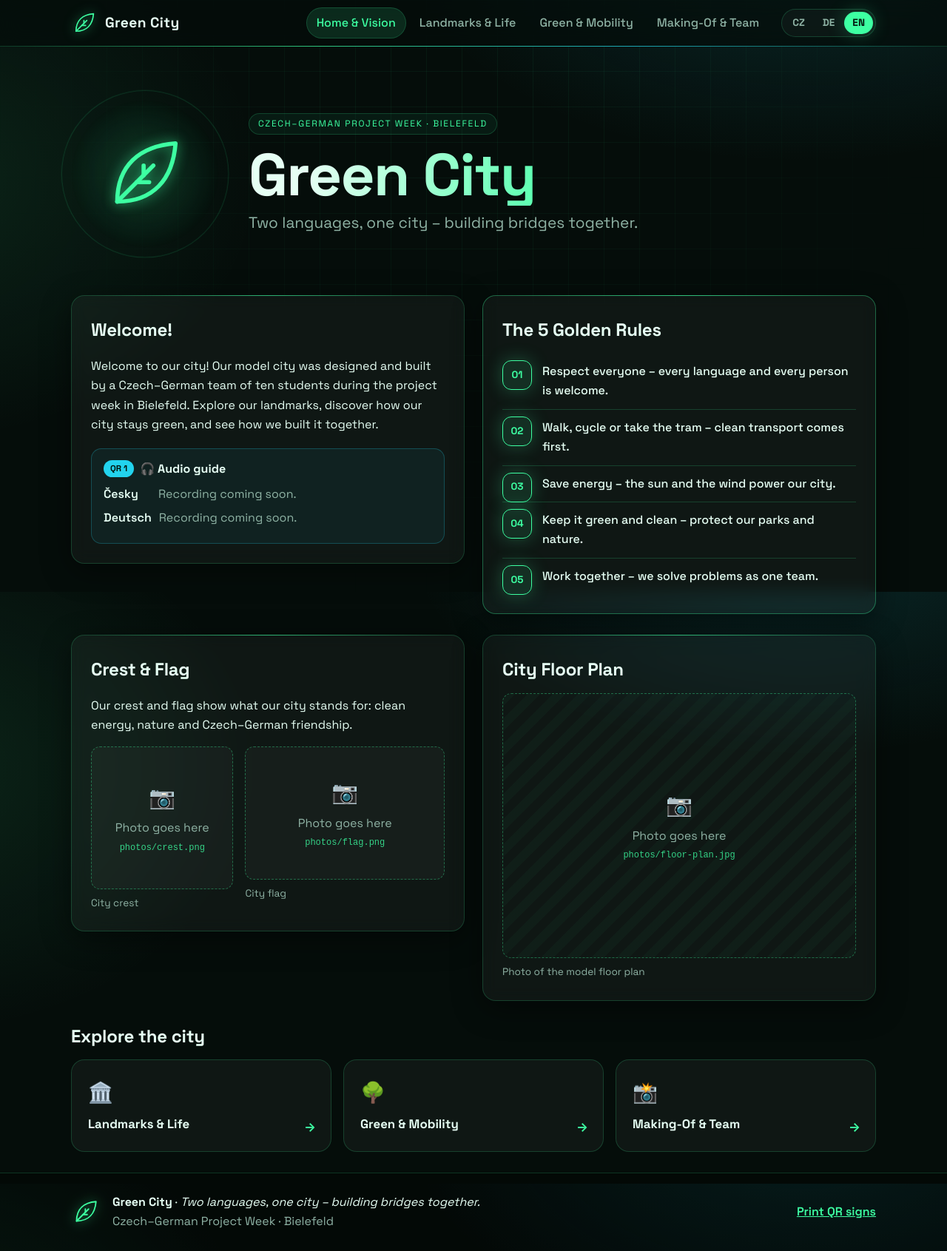
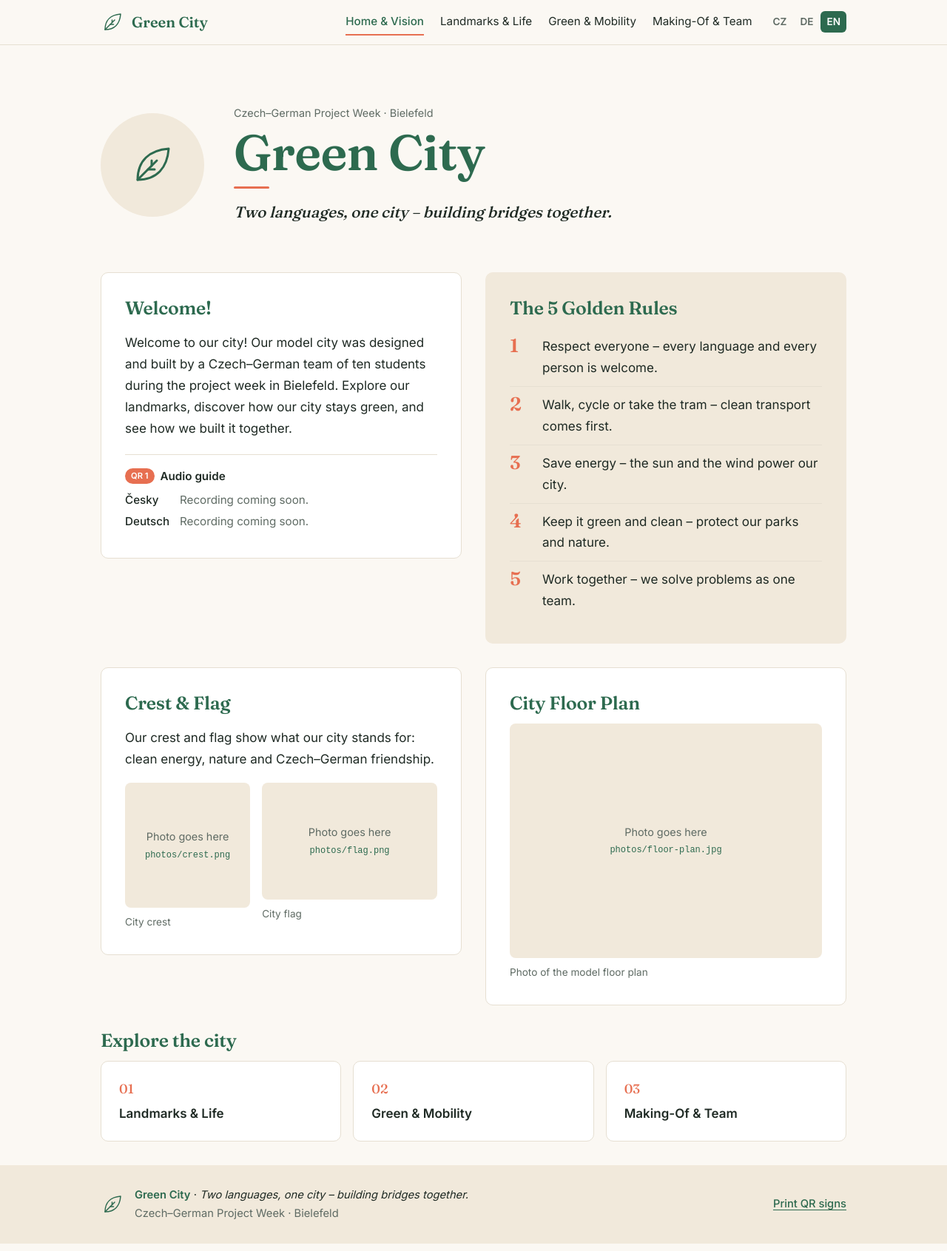
Before and after one commit to kajezivollek/chatgpt, a plain HTML site: page index.html in a window 1280 px wide. Shown: the whole page at 74% size. Drawn offline with Linux system fonts and the light colour scheme.

Commit message:
Minimal, warmer design with primary, secondary and contrast colours
Co-Authored-By: Claude Opus 5.5 <noreply@anthropic.com>
Claude-Session: https://claude.ai/code/session_01BqTBNHwWuP421AD7uZzrBU

```diff
--- a/css/style.css
+++ b/css/style.css
@@ -1,190 +1,134 @@
-@import url("https://fonts.googleapis.com/css2?family=Space+Grotesk:wght@400;500;600;700&display=swap");
+@import url("https://fonts.googleapis.com/css2?family=Fraunces:opsz,wght@9..144,500;9..144,600&family=Inter:wght@400;500;600&display=swap");
 
+/* ===== The three brand colours – change them here ===== */
 :root {
-  --bg: #050d0a;
-  --bg-2: #0a1a14;
-  --card: rgba(255, 255, 255, .045);
-  --card-solid: #0d1f18;
-  --ink: #e6fff4;
-  --muted: #8fb3a5;
-  --line: rgba(61, 255, 162, .18);
-  --neon: #3dffa2;
-  --neon-2: #22d3ee;
-  --lime: #b6ff3d;
-  --on-neon: #03140c;
-  --radius: 18px;
-  --glow: 0 0 24px rgba(61, 255, 162, .25);
-  --shadow: 0 10px 40px rgba(0, 0, 0, .45);
-  color-scheme: dark;
+  --primary: #2d6a4f;    /* forest green – headings, links, header */
+  --secondary: #f1e9db;  /* warm sand – section backgrounds, soft fills */
+  --contrast: #e76f51;   /* terracotta – highlights, numbers, active states */
+
+  --bg: #fbf8f3;
+  --card: #ffffff;
+  --ink: #1f2a24;
+  --muted: #5f6b64;
+  --line: #e6dfd2;
+  --on-primary: #ffffff;
+  --radius: 10px;
+  color-scheme: light;
 }
 
 * { box-sizing: border-box; }
-html { scroll-behavior: smooth; scroll-padding-top: 84px; }
+html { scroll-behavior: smooth; scroll-padding-top: 76px; }
 body {
   margin: 0;
-  font-family: "Space Grotesk", "Segoe UI", system-ui, -apple-system, Roboto, Arial, sans-serif;
+  font-family: "Inter", "Segoe UI", system-ui, -apple-system, Roboto, Arial, sans-serif;
+  font-size: 17px;
   color: var(--ink);
-  line-height: 1.65;
-  background:
-    radial-gradient(900px 500px at 85% -10%, rgba(34, 211, 238, .14), transparent 60%),
-    radial-gradient(800px 600px at -10% 30%, rgba(61, 255, 162, .10), transparent 60%),
-    var(--bg);
-  background-attachment: fixed;
-  min-height: 100vh;
-}
-body::before {
-  content: ""; position: fixed; inset: 0; z-index: -1; pointer-events: none;
-  background-image:
-    linear-gradient(rgba(61, 255, 162, .05) 1px, transparent 1px),
-    linear-gradient(90deg, rgba(61, 255, 162, .05) 1px, transparent 1px);
-  background-size: 48px 48px;
-  mask-image: radial-gradient(ellipse at 50% 0%, #000 20%, transparent 75%);
-  -webkit-mask-image: radial-gradient(ellipse at 50% 0%, #000 20%, transparent 75%);
+  background: var(--bg);
+  line-height: 1.7;
 }
 img { max-width: 100%; display: block; }
-a { color: var(--neon); }
+a { color: var(--primary); text-underline-offset: 3px; }
+a:hover { color: var(--contrast); }
 .muted { color: var(--muted); }
-.wrap { max-width: 1120px; margin: 0 auto; padding: 0 16px; }
+.wrap { max-width: 1040px; margin: 0 auto; padding: 0 16px; }
+h1, h2, h3 { font-family: "Fraunces", Georgia, serif; font-weight: 600; letter-spacing: -.01em; }
 
 /* ---------- Header ---------- */
-#site-header {
-  position: sticky; top: 0; z-index: 10;
-  background: rgba(5, 13, 10, .72);
-  backdrop-filter: blur(14px); -webkit-backdrop-filter: blur(14px);
-  border-bottom: 1px solid var(--line);
+#site-header { position: sticky; top: 0; z-index: 10; background: rgba(251, 248, 243, .94); border-bottom: 1px solid var(--line); }
+.bar { max-width: 1040px; margin: 0 auto; padding: 12px 16px; display: flex; align-items: center; gap: 20px; flex-wrap: wrap; }
+.brand { display: flex; align-items: center; gap: 10px; color: var(--primary); text-decoration: none; font-family: "Fraunces", Georgia, serif; font-weight: 600; font-size: 1.25rem; }
+.brand-crest { width: 32px; height: 32px; display: grid; place-items: center; }
+.brand-crest img { max-height: 32px; width: auto; }
+.nav { display: flex; gap: 22px; margin-left: auto; flex-wrap: wrap; }
+.nav a { color: var(--ink); text-decoration: none; padding: 4px 0; font-size: .95rem; border-bottom: 2px solid transparent; white-space: nowrap; }
+.nav a:hover { color: var(--primary); }
+.nav a[aria-current="page"] { color: var(--primary); border-bottom-color: var(--contrast); font-weight: 500; }
+.langs { display: flex; gap: 2px; }
+.langs button {
+  border: 0; background: none; color: var(--muted); font: inherit; font-size: .85rem; font-weight: 600;
+  padding: 3px 8px; border-radius: 6px; cursor: pointer;
 }
-#site-header::after {
-  content: ""; position: absolute; left: 0; right: 0; bottom: -1px; height: 1px;
-  background: linear-gradient(90deg, transparent, var(--neon), var(--neon-2), transparent);
-  opacity: .7;
-}
-.bar { max-width: 1120px; margin: 0 auto; padding: 10px 16px; display: flex; align-items: center; gap: 16px; flex-wrap: wrap; }
-.brand { display: flex; align-items: center; gap: 10px; color: var(--ink); text-decoration: none; font-weight: 700; font-size: 1.2rem; letter-spacing: .02em; }
-.brand-crest { width: 36px; height: 36px; display: grid; place-items: center; }
-.brand-crest img { max-height: 36px; width: auto; }
-.nav { display: flex; gap: 4px; margin-left: auto; flex-wrap: wrap; }
-.nav a {
-  color: var(--muted); text-decoration: none; padding: 8px 14px; border-radius: 999px;
-  font-weight: 500; white-space: nowrap; transition: color .2s, background .2s;
-}
-.nav a:hover { color: var(--ink); background: rgba(61, 255, 162, .08); }
-.nav a[aria-current="page"] { color: var(--neon); background: rgba(61, 255, 162, .12); box-shadow: inset 0 0 0 1px var(--line); }
-.langs { display: flex; gap: 2px; padding: 3px; border-radius: 999px; border: 1px solid var(--line); background: rgba(255, 255, 255, .03); }
-.langs button {
-  border: 0; background: transparent; color: var(--muted); font: inherit; font-weight: 700; font-size: .85rem;
-  padding: 4px 11px; border-radius: 999px; cursor: pointer;
-}
-.langs button[aria-pressed="true"] { background: var(--neon); color: var(--on-neon); box-shadow: var(--glow); }
-.menu-btn { display: none; margin-left: auto; background: none; border: 0; color: var(--ink); font-size: 1.6rem; cursor: pointer; }
+.langs button:hover { color: var(--ink); }
+.langs button[aria-pressed="true"] { background: var(--primary); color: var(--on-primary); }
+.menu-btn { display: none; margin-left: auto; background: none; border: 0; color: var(--ink); font-size: 1.5rem; cursor: pointer; }
 @media (max-width: 880px) {
   .menu-btn { display: block; }
-  .nav { display: none; width: 100%; flex-direction: column; margin: 0; }
+  .nav { display: none; width: 100%; flex-direction: column; gap: 4px; margin: 0; padding: 6px 0; }
   #site-header.open .nav { display: flex; }
-  .bar { gap: 10px; }
+  .nav a { align-self: flex-start; }
 }
 
-/* ---------- Leaf mark (shown until your crest is added) ---------- */
-.leaf { width: 100%; height: 100%; color: var(--neon); filter: drop-shadow(0 0 8px rgba(61, 255, 162, .6)); }
+.leaf { width: 100%; height: 100%; color: var(--primary); }
 
 /* ---------- Hero ---------- */
-.hero { padding: 72px 0 64px; position: relative; overflow: hidden; }
-.hero-grid { display: grid; grid-template-columns: 200px 1fr; gap: 40px; align-items: center; }
-.hero-crest { width: 200px; height: 200px; display: grid; place-items: center; position: relative; }
-.hero-crest::before {
-  content: ""; position: absolute; inset: -10px; border-radius: 50%;
-  border: 1px solid var(--line);
-  background: radial-gradient(circle, rgba(61, 255, 162, .18), transparent 65%);
-  animation: pulse 4s ease-in-out infinite;
-}
-.hero-crest img, .hero-crest svg { position: relative; max-width: 160px; max-height: 160px; width: auto; height: auto; }
-.hero-crest svg { width: 120px; height: 120px; }
-.kicker {
-  display: inline-block; text-transform: uppercase; letter-spacing: .14em; font-size: .75rem; margin: 0;
-  color: var(--neon); border: 1px solid var(--line); padding: 4px 12px; border-radius: 999px; background: rgba(61, 255, 162, .06);
-}
-.hero h1 {
-  font-size: clamp(2.8rem, 8vw, 5rem); margin: 14px 0 6px; line-height: 1.02; letter-spacing: -.02em;
-  background: linear-gradient(100deg, var(--ink) 10%, var(--neon) 55%, var(--neon-2) 95%);
-  -webkit-background-clip: text; background-clip: text; color: transparent;
-}
-.motto { font-size: 1.3rem; color: var(--muted); margin: 0; }
-@keyframes pulse { 0%, 100% { transform: scale(1); opacity: .8; } 50% { transform: scale(1.06); opacity: 1; } }
+.hero { padding: 80px 0 64px; }
+.hero-grid { display: grid; grid-template-columns: 140px 1fr; gap: 40px; align-items: center; }
+.hero-crest { width: 140px; height: 140px; display: grid; place-items: center; background: var(--secondary); border-radius: 50%; }
+.hero-crest img { max-width: 100px; max-height: 100px; width: auto; height: auto; }
+.hero-crest svg { width: 64px; height: 64px; }
+.kicker { margin: 0; color: var(--muted); font-size: .9rem; }
+.hero h1 { font-size: clamp(2.6rem, 7vw, 4.2rem); margin: 6px 0 10px; line-height: 1.05; color: var(--primary); }
+.motto { font-family: "Fraunces", Georgia, serif; font-style: italic; font-size: 1.3rem; margin: 0; color: var(--ink); }
+.motto::before { content: ""; display: block; width: 48px; height: 3px; background: var(--contrast); border-radius: 2px; margin-bottom: 14px; }
 @media (max-width: 640px) {
-  .hero { padding: 48px 0; }
-  .hero-grid { grid-template-columns: 1fr; text-align: center; justify-items: center; gap: 24px; }
-  .hero-crest { width: 150px; height: 150px; }
-  .hero-crest img { max-width: 120px; max-height: 120px; }
+  .hero { padding: 48px 0 40px; }
+  .hero-grid { grid-template-columns: 1fr; gap: 24px; }
+  .hero-crest { width: 110px; height: 110px; }
+  .hero-crest img { max-width: 80px; max-height: 80px; }
 }
 
-.page-head { padding: 56px 0 24px; }
-.page-head h1 {
-  margin: 0 0 8px; font-size: clamp(2rem, 6vw, 3.2rem); letter-spacing: -.02em; line-height: 1.1;
-  background: linear-gradient(100deg, var(--ink), var(--neon) 70%, var(--neon-2));
-  -webkit-background-clip: text; background-clip: text; color: transparent;
-}
-.page-head p { margin: 0; color: var(--muted); max-width: 720px; font-size: 1.1rem; }
+.page-head { padding: 64px 0 28px; }
+.page-head h1 { margin: 0 0 8px; font-size: clamp(2.1rem, 6vw, 3rem); line-height: 1.1; color: var(--primary); }
+.page-head p { margin: 0; color: var(--muted); max-width: 640px; font-size: 1.1rem; }
 
 /* ---------- Sections & cards ---------- */
-main { padding: 24px 0 56px; }
-section { margin: 0 0 28px; }
-h2 { color: var(--ink); margin: 0 0 12px; font-size: 1.5rem; letter-spacing: -.01em; }
-h2 > span:first-child:not(:only-child), h2 .ico { color: var(--neon); }
-h3 { margin: 0 0 6px; }
-.card {
-  background: var(--card);
-  border: 1px solid var(--line); border-radius: var(--radius);
-  box-shadow: var(--shadow); padding: 26px;
-  backdrop-filter: blur(10px); -webkit-backdrop-filter: blur(10px);
-  position: relative;
-}
-.card::before {
-  content: ""; position: absolute; left: 24px; right: 24px; top: -1px; height: 1px;
-  background: linear-gradient(90deg, transparent, rgba(61, 255, 162, .6), transparent);
-}
-.grid-2 { display: grid; grid-template-columns: 1fr 1fr; gap: 24px; align-items: start; }
-@media (max-width: 760px) { .grid-2 { grid-template-columns: 1fr; } }
+main { padding: 16px 0 64px; }
+section { margin: 0 0 32px; }
+h2 { color: var(--primary); margin: 0 0 12px; font-size: 1.55rem; line-height: 1.25; }
+h3 { margin: 0 0 6px; font-size: 1.2rem; }
+.card { background: var(--card); border: 1px solid var(--line); border-radius: var(--radius); padding: 32px; }
+@media (max-width: 640px) { .card { padding: 22px; } }
+.grid-2 { display: grid; grid-template-columns: 1fr 1fr; gap: 32px; align-items: start; }
+@media (max-width: 760px) { .grid-2 { grid-template-columns: 1fr; gap: 24px; } }
 
 .station { transition: box-shadow .3s; }
 .flash { animation: flash 2.4s ease-out; }
-@keyframes flash { 0%, 35% { box-shadow: 0 0 0 2px var(--neon), 0 0 40px rgba(61, 255, 162, .45); } 100% { box-shadow: var(--shadow); } }
+@keyframes flash { 0%, 35% { box-shadow: 0 0 0 3px var(--contrast); } 100% { box-shadow: 0 0 0 0 transparent; } }
 
 /* Golden rules */
 .rules { counter-reset: r; list-style: none; padding: 0; margin: 0; }
-.rules li { counter-increment: r; position: relative; padding: 11px 0 11px 54px; border-bottom: 1px solid var(--line); font-weight: 500; }
-.rules li:last-child { border-bottom: 0; }
+.rules li { counter-increment: r; position: relative; padding: 10px 0 10px 44px; }
+.rules li + li { border-top: 1px solid var(--line); }
 .rules li::before {
-  content: counter(r, decimal-leading-zero); position: absolute; left: 0; top: 9px;
-  width: 38px; height: 38px; border-radius: 12px;
-  background: rgba(61, 255, 162, .1); border: 1px solid var(--neon); color: var(--neon);
-  font-weight: 700; font-size: .85rem; display: grid; place-items: center; box-shadow: var(--glow);
+  content: counter(r); position: absolute; left: 0; top: 6px;
+  font-family: "Fraunces", Georgia, serif; font-size: 1.6rem; line-height: 1.4; color: var(--contrast); font-weight: 600;
 }
-.rules-card { border-color: rgba(61, 255, 162, .35); }
+.rules-card { background: var(--secondary); border-color: transparent; }
 
 /* Identity */
-.identity { display: grid; grid-template-columns: 1fr 1.4fr; gap: 16px; margin-top: 14px; }
-.identity figure.photo img, .identity .ph { aspect-ratio: 1; object-fit: contain; background: rgba(255, 255, 255, .03); }
+.identity { display: grid; grid-template-columns: 1fr 1.4fr; gap: 16px; margin-top: 16px; }
+.identity figure.photo img, .identity .ph { aspect-ratio: 1; object-fit: contain; }
 .identity figure:last-child img, .identity figure:last-child .ph { aspect-ratio: 3/2; }
 
 /* Photos */
 figure { margin: 0; }
 figure figcaption { font-size: .85rem; color: var(--muted); margin-top: 8px; }
-figure.photo img { border-radius: 12px; width: 100%; aspect-ratio: 4/3; object-fit: cover; border: 1px solid var(--line); }
+figure.photo img { border-radius: 8px; width: 100%; aspect-ratio: 4/3; object-fit: cover; }
 .ph {
-  aspect-ratio: 4/3; border-radius: 12px; border: 1px dashed rgba(61, 255, 162, .35);
-  background: repeating-linear-gradient(135deg, rgba(61, 255, 162, .03) 0 12px, transparent 12px 24px);
-  display: flex; flex-direction: column; align-items: center; justify-content: center; gap: 4px;
-  color: var(--muted); text-align: center; padding: 12px;
+  aspect-ratio: 4/3; border-radius: 8px; background: var(--secondary);
+  display: flex; flex-direction: column; align-items: center; justify-content: center; gap: 2px;
+  color: var(--muted); text-align: center; padding: 12px; font-size: .9rem;
 }
-.ph-icon { font-size: 1.8rem; }
-.ph code { font-size: .75rem; color: var(--neon); opacity: .8; word-break: break-all; }
+.ph-icon { display: none; }
+.ph code { font-size: .75rem; color: var(--primary); word-break: break-all; }
 .photos-2 { display: grid; grid-template-columns: 1fr 1fr; gap: 12px; }
 
 /* Audio */
-.audio { margin-top: 18px; padding: 14px 16px; border-radius: 14px; background: rgba(34, 211, 238, .06); border: 1px solid rgba(34, 211, 238, .25); }
-.audio-head { font-weight: 700; margin-bottom: 8px; display: flex; align-items: center; gap: 8px; }
-.qr-badge { background: var(--neon-2); color: var(--on-neon); font-size: .72rem; font-weight: 700; padding: 2px 9px; border-radius: 999px; }
-.audio-row { display: flex; align-items: center; gap: 10px; margin: 6px 0; flex-wrap: wrap; }
-.audio-lang { min-width: 64px; font-weight: 600; }
+.audio { margin-top: 20px; padding-top: 16px; border-top: 1px solid var(--line); }
+.audio-head { font-weight: 600; font-size: .95rem; margin-bottom: 6px; display: flex; align-items: center; gap: 8px; }
+.qr-badge { background: var(--contrast); color: #fff; font-size: .7rem; font-weight: 600; padding: 1px 8px; border-radius: 999px; }
+.audio-row { display: flex; align-items: center; gap: 10px; margin: 4px 0; flex-wrap: wrap; font-size: .95rem; }
+.audio-lang { min-width: 64px; font-weight: 500; }
 .audio audio { flex: 1; min-width: 200px; height: 36px; }
 
 /* Explore tiles */
@@ -192,43 +136,41 @@ figure.photo img { border-radius: 12px; width: 100%; aspect-ratio: 4/3; object-f
 .tile {
   display: block; text-decoration: none; color: var(--ink);
   background: var(--card); border: 1px solid var(--line); border-radius: var(--radius);
-  padding: 22px; font-weight: 700; font-size: 1.05rem; position: relative; overflow: hidden;
-  transition: transform .2s, border-color .2s, box-shadow .2s;
+  padding: 22px 24px; font-weight: 500; transition: border-color .2s;
 }
-.tile::after { content: "→"; position: absolute; right: 20px; bottom: 18px; color: var(--neon); transition: transform .2s; }
-.tile:hover { transform: translateY(-3px); border-color: var(--neon); box-shadow: var(--glow); }
-.tile:hover::after { transform: translateX(4px); }
-.tile span { display: block; font-size: 1.7rem; margin-bottom: 6px; }
+.tile span { display: block; font-family: "Fraunces", Georgia, serif; color: var(--contrast); font-size: 1.1rem; margin-bottom: 4px; }
+.tile:hover { border-color: var(--primary); color: var(--primary); }
 @media (max-width: 760px) { .tiles { grid-template-columns: 1fr; } }
 
 /* Diary */
 .timeline { display: grid; grid-template-columns: 1fr 1fr; gap: 20px; }
-.day h3 { color: var(--neon); }
-.day.two h3 { color: var(--neon-2); }
+.day { border-top: 3px solid var(--primary); }
+.day.two { border-top-color: var(--contrast); }
 @media (max-width: 760px) { .timeline { grid-template-columns: 1fr; } }
 
 /* Team */
-.pairs { display: grid; grid-template-columns: repeat(auto-fill, minmax(200px, 1fr)); gap: 16px; }
+.pairs { display: grid; grid-template-columns: repeat(auto-fill, minmax(175px, 1fr)); gap: 14px; }
 .pair { padding: 20px; }
-.pair-num { font-weight: 700; color: var(--neon); text-transform: uppercase; letter-spacing: .1em; font-size: .8rem; }
-.pair-role { font-size: .92rem; color: var(--muted); margin: 4px 0 10px; min-height: 2.8em; }
+.pair-num { font-family: "Fraunces", Georgia, serif; font-weight: 600; color: var(--primary); font-size: 1.1rem; }
+.pair-role { font-size: .9rem; color: var(--muted); margin: 2px 0 10px; min-height: 2.8em; line-height: 1.4; }
 .pair ul { list-style: none; padding: 0; margin: 0; }
-.pair li { display: flex; gap: 8px; align-items: center; margin: 4px 0; }
-.tag { font-size: .68rem; font-weight: 700; padding: 1px 7px; border-radius: 6px; border: 1px solid var(--line); color: var(--neon); }
-.tag.de { color: var(--neon-2); border-color: rgba(34, 211, 238, .35); }
+.pair li { display: flex; gap: 8px; align-items: center; margin: 4px 0; font-size: .95rem; }
+.tag { font-size: .68rem; font-weight: 600; padding: 0 6px; border-radius: 4px; background: var(--secondary); color: var(--primary); }
+.tag.de { color: var(--contrast); }
 
 /* Gallery */
-.gallery { display: grid; grid-template-columns: repeat(auto-fill, minmax(180px, 1fr)); gap: 10px; }
-.gallery img { width: 100%; aspect-ratio: 1; object-fit: cover; border-radius: 12px; border: 1px solid var(--line); transition: transform .2s; }
-.gallery a:hover img { transform: scale(1.03); }
+.gallery { display: grid; grid-template-columns: repeat(auto-fill, minmax(170px, 1fr)); gap: 8px; }
+.gallery img { width: 100%; aspect-ratio: 1; object-fit: cover; border-radius: 6px; }
+.gallery a:hover img { opacity: .9; }
 .gallery .empty { grid-column: 1 / -1; }
 
 /* Footer */
-#site-footer { border-top: 1px solid var(--line); background: rgba(0, 0, 0, .3); padding: 26px 0; }
-.foot-inner { max-width: 1120px; margin: 0 auto; padding: 0 16px; display: flex; align-items: center; gap: 16px; flex-wrap: wrap; }
-.foot-crest { width: 40px; height: 40px; display: grid; place-items: center; }
-.foot-crest img { max-height: 40px; width: auto; }
-.print-link { margin-left: auto; font-weight: 600; }
+#site-footer { background: var(--secondary); padding: 28px 0; font-size: .92rem; }
+.foot-inner { max-width: 1040px; margin: 0 auto; padding: 0 16px; display: flex; align-items: center; gap: 14px; flex-wrap: wrap; }
+.foot-crest { width: 32px; height: 32px; display: grid; place-items: center; }
+.foot-crest img { max-height: 32px; width: auto; }
+#site-footer strong { color: var(--primary); }
+.print-link { margin-left: auto; font-weight: 500; }
 
 @media (prefers-reduced-motion: reduce) {
   *, *::before { animation: none !important; transition: none !important; }
--- a/index.html
+++ b/index.html
@@ -51,9 +51,9 @@
   <section>
     <h2 data-t="home.explore"></h2>
     <div class="tiles">
-      <a class="tile" data-href="landmarks.html"><span>🏛️</span><b data-t="nav.landmarks"></b></a>
-      <a class="tile green" data-href="green.html"><span>🌳</span><b data-t="nav.green"></b></a>
-      <a class="tile gold" data-href="team.html"><span>📸</span><b data-t="nav.team"></b></a>
+      <a class="tile" data-href="landmarks.html"><span>01</span><b data-t="nav.landmarks"></b></a>
+      <a class="tile green" data-href="green.html"><span>02</span><b data-t="nav.green"></b></a>
+      <a class="tile gold" data-href="team.html"><span>03</span><b data-t="nav.team"></b></a>
     </div>
   </section>
 </main>
--- a/js/site.js
+++ b/js/site.js
@@ -99,7 +99,7 @@
   function audio(el) {
     const n = el.dataset.audio;
     el.innerHTML = `
-      <div class="audio-head"><span class="qr-badge">QR ${esc(n)}</span> 🎧 ${esc(t("audio.title"))}</div>
+      <div class="audio-head"><span class="qr-badge">QR ${esc(n)}</span> ${esc(t("audio.title"))}</div>
       ${["cs", "de"].map((l) => `
         <div class="audio-row">
           <span class="audio-lang">${esc(t("audio." + l))}</span>
```
Also changed, not shown: green.html (+3 -3 lines), landmarks.html (+4 -4 lines), print.html (+13 -14 lines), team.html (+1 -1 lines), 1 other file.
